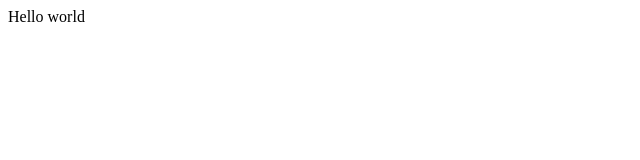
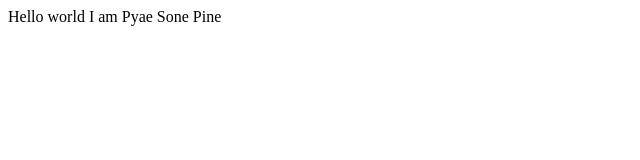
Before and after one commit to kitaDEV-stack/clothing-web, a plain HTML site: page index.html in a window 1280 px wide. Shown: the whole page, without its empty margins (0-640 px from the left). Drawn offline with Linux system fonts and the light colour scheme.

Commit message:
add my name

```diff
--- a/index.html
+++ b/index.html
@@ -6,6 +6,6 @@
     <title>Document</title>
 </head>
 <body>
-    Hello world
+    Hello world I am Pyae Sone Pine
 </body>
 </html>
```
